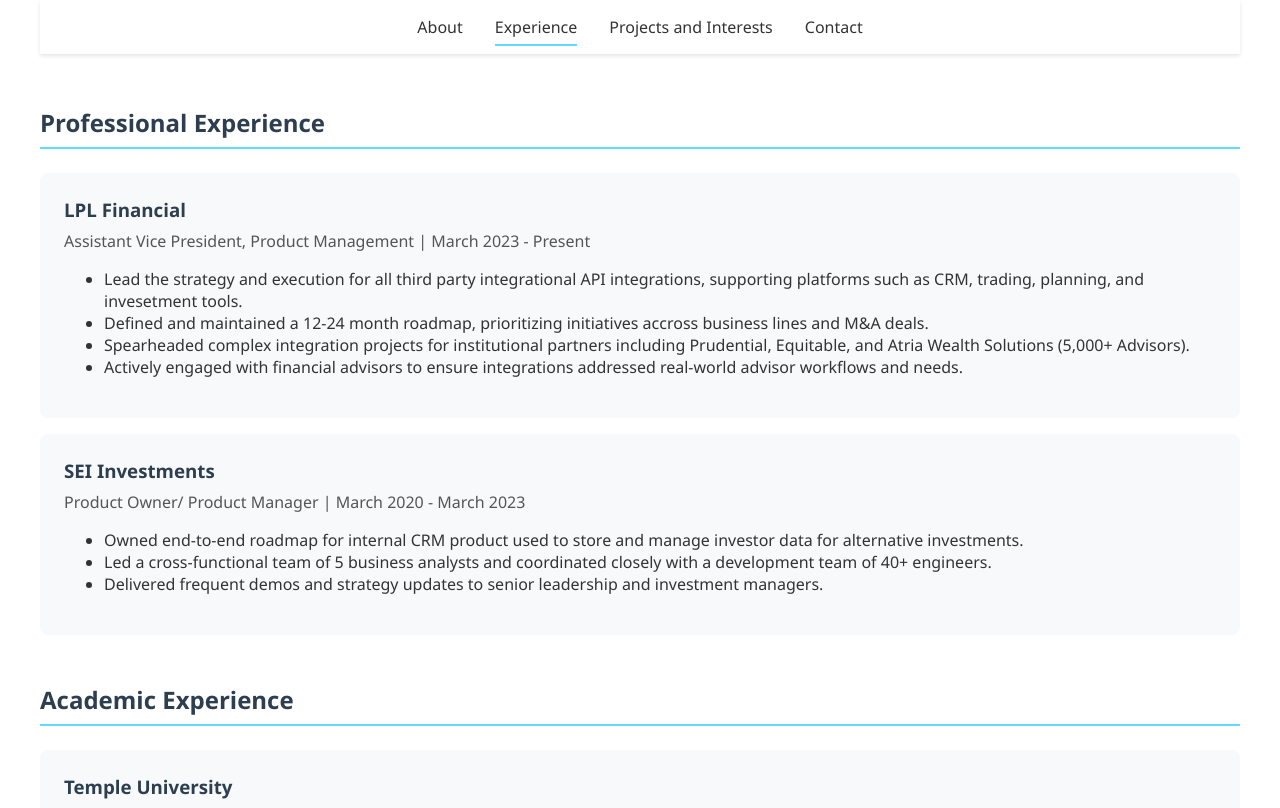
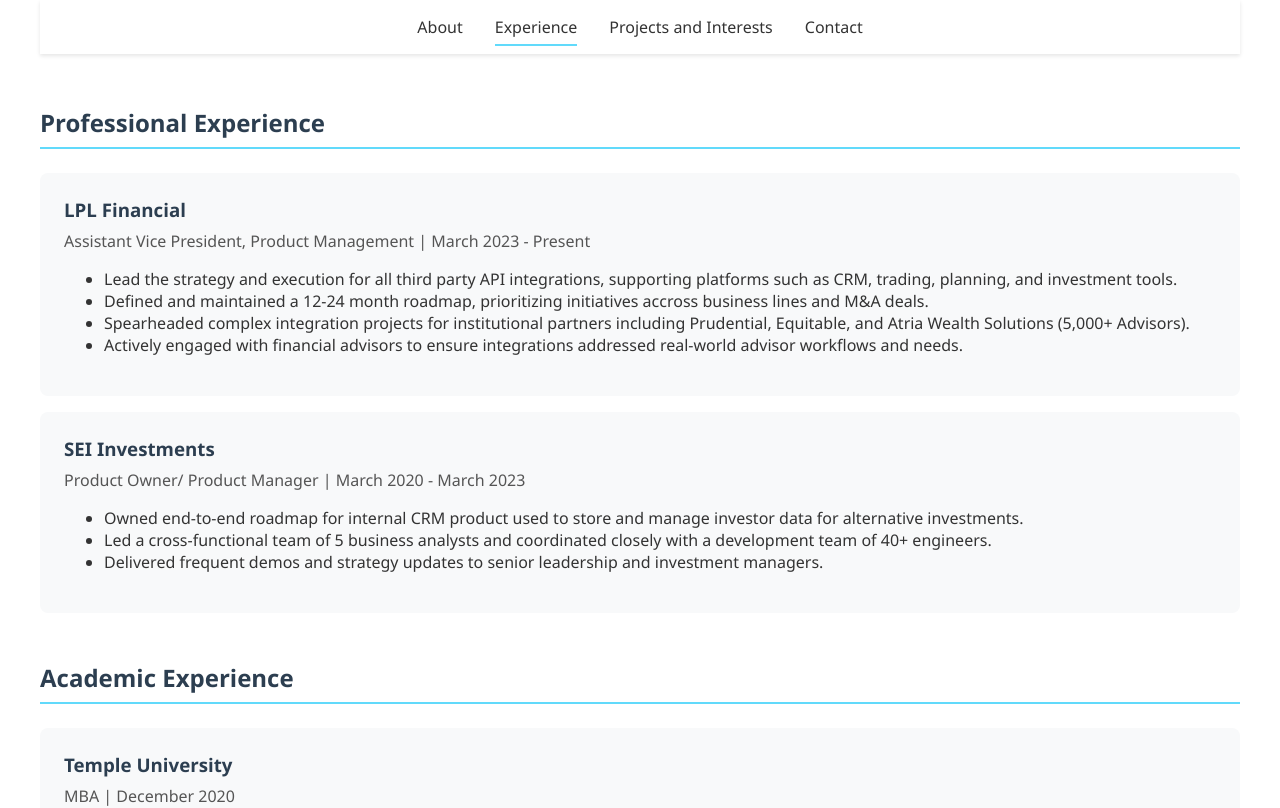
Before and after one commit to tylermcclary/about-me, a React (Create React App) app: page /experience in a window 1280 px wide. Shown: the top 808 px of the page. Built offline with nearby package versions, Linux system fonts and the light colour scheme.

Commit message:
Spelling and grammar

```diff
--- a/src/components/Experience.js
+++ b/src/components/Experience.js
@@ -9,7 +9,7 @@
           <h3>LPL Financial</h3>
           <p>Assistant Vice President, Product Management | March 2023 - Present</p>
           <ul>
-            <li>Lead the strategy and execution for all third party integrational API integrations, supporting platforms such as CRM, trading, planning, and invesetment tools.</li>
+            <li>Lead the strategy and execution for all third party API integrations, supporting platforms such as CRM, trading, planning, and investment tools.</li>
             <li>Defined and maintained a 12-24 month roadmap, prioritizing initiatives accross business lines and M&A deals.</li>
             <li>Spearheaded complex integration projects for institutional partners including Prudential, Equitable, and Atria Wealth Solutions (5,000+ Advisors).</li>
             <li>Actively engaged with financial advisors to ensure integrations addressed real-world advisor workflows and needs.</li>
```
